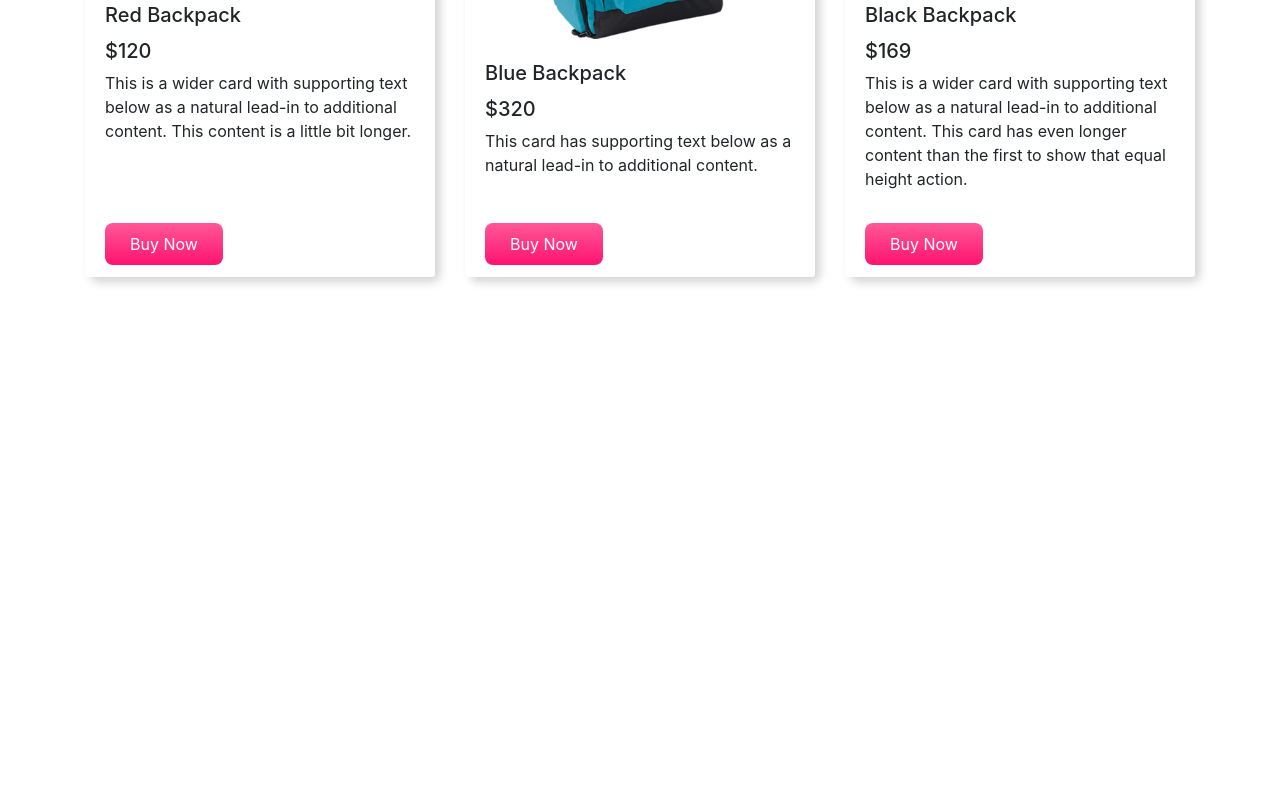
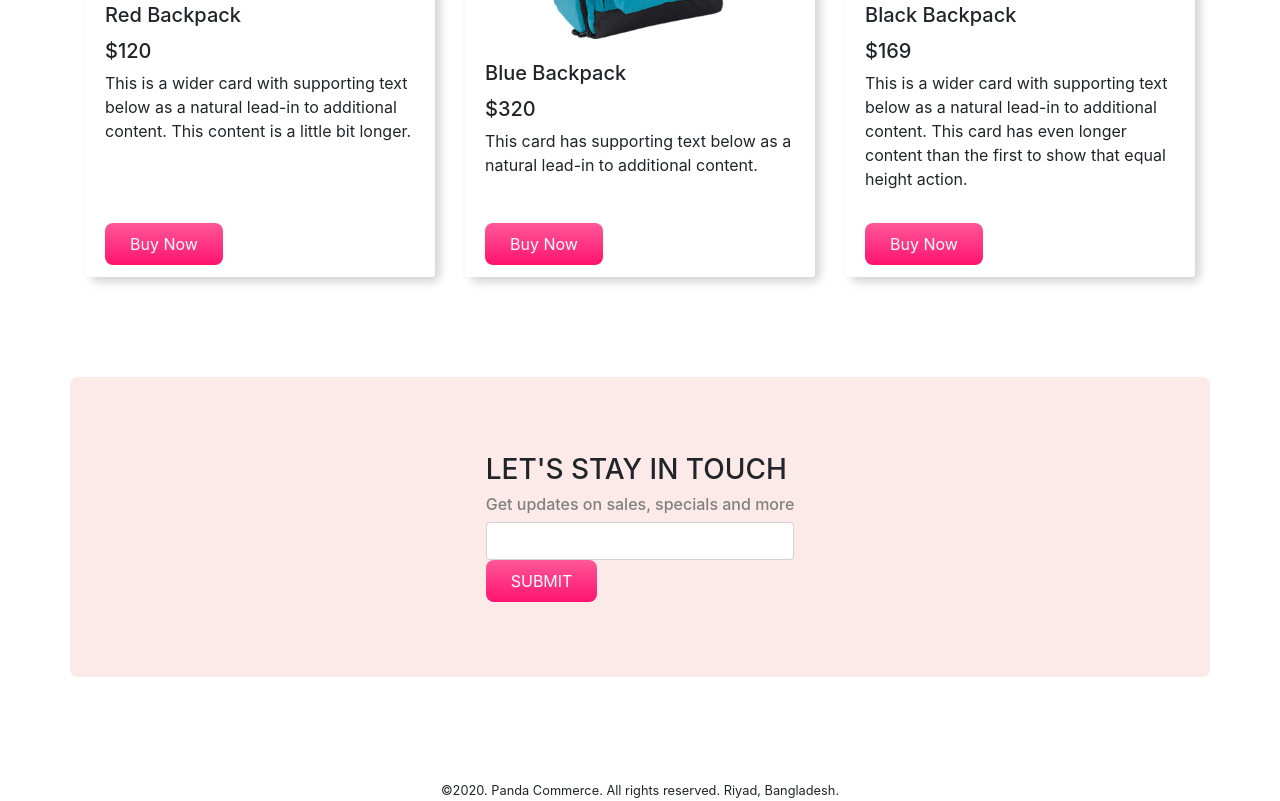
Before and after one commit to Riyad0821/panda-commerce, a plain HTML site: page index.html in a window 1280 px wide. Shown: the part 1867-2668 px from the top of the page. Before the commit the page ends 2244 px from the top, so only its background shows below. Drawn offline with nearby package versions, Linux system fonts and the light colour scheme.

Commit message:
complete

```diff
--- a/index.html
+++ b/index.html
@@ -182,6 +182,19 @@
         </div>
     </div>
 
+    <div class="container d-flex align-items-center justify-content-center orange-bg" id="subscribe">
+      <div>
+        <h3>LET'S STAY IN TOUCH</h3>
+        <h6>Get updates on sales, specials and more</h6>
+        <input type="text" class="form-control">
+        <button class="buy-now-button">SUBMIT</button>
+      </div>
+    </div>
+
+    <footer>
+      <small>©2020. Panda Commerce. All rights reserved. Riyad, Bangladesh.</small>
+    </footer>
+
 
 
 
--- a/style.css
+++ b/style.css
@@ -51,3 +51,12 @@
     background-color: white;
     border-top:none;
 }
+#subscribe{
+    height: 300px;
+}
+#subscribe h6{
+    color:gray;
+}
+footer{
+    text-align: center;
+}
```
